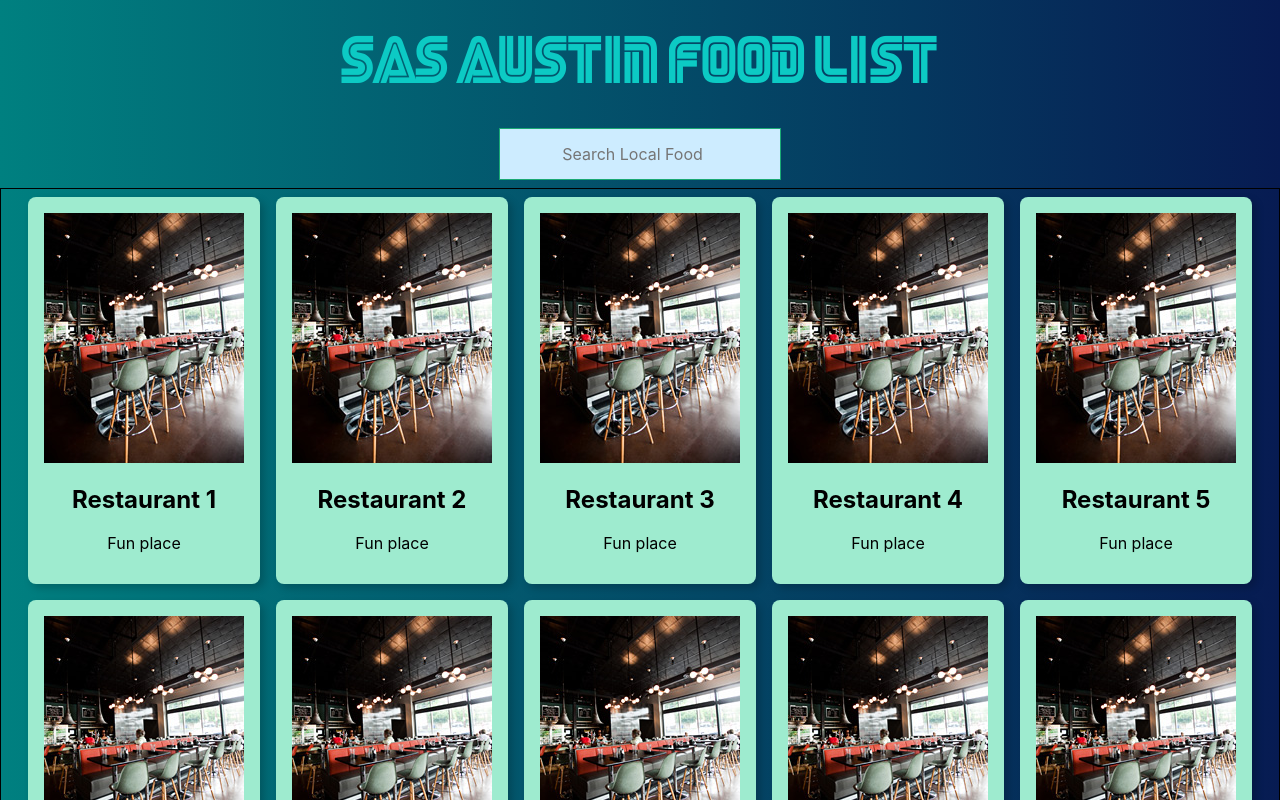
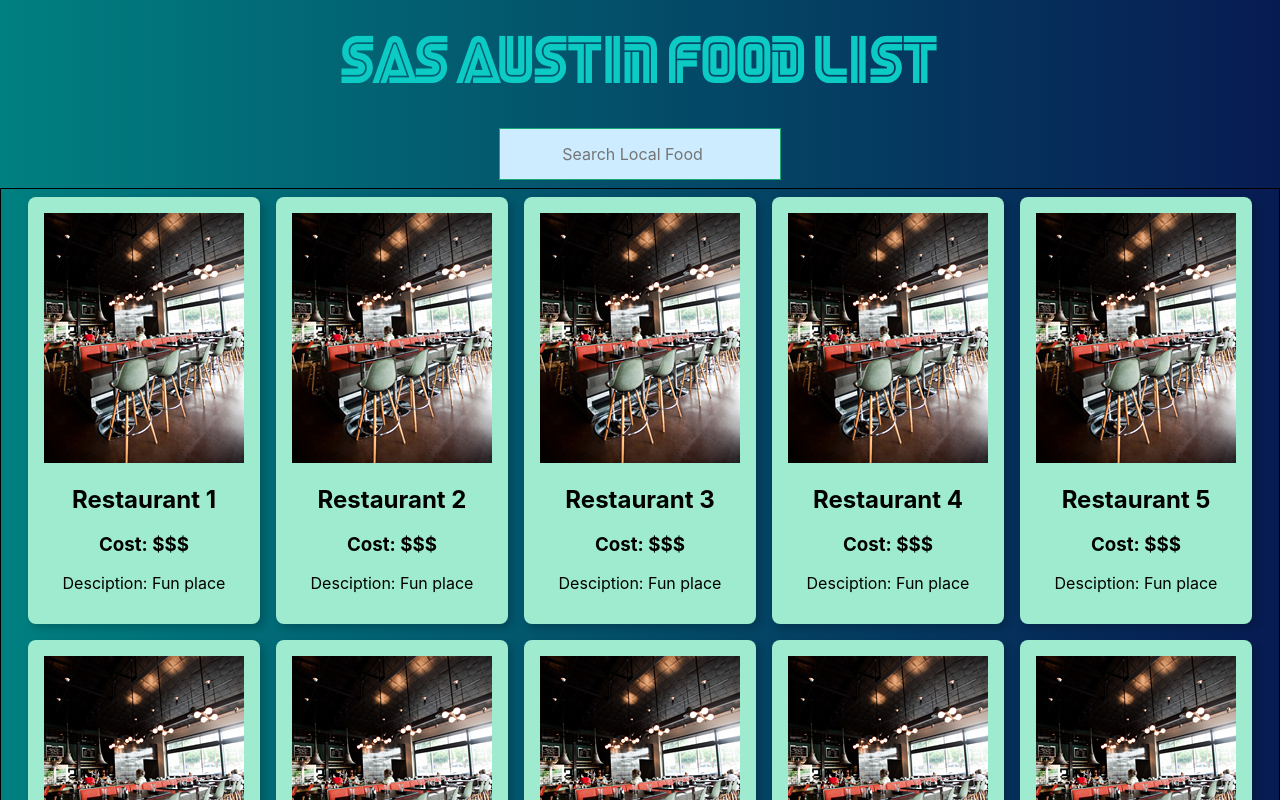
Before and after one commit to KrisStobbe/restaurant-ui, a React (Create React App) app: page / in a window 1280 px wide. Shown: the top 800 px of the page. Built offline with nearby package versions, Linux system fonts and the light colour scheme.

Commit message:
Adding Cost Description

```diff
--- a/src/Card.js
+++ b/src/Card.js
@@ -4,15 +4,15 @@ import React from 'react';
 import one from './photos/1.jpeg';
 
 const Card = (props) => {
-	const {name, cost, Description } = props;
+	const {name, Cost, Description } = props;
 	return (
 	<div className = 'tc bg-light-green dib br3 pa3 ma2 grow bw2 shadow-5'>
 		{/* Image for each Restaurant that I use */}
 		<img alt = 'Food' src = {one} />
 			<div>
 				<h2>{name}</h2>
-				<p>{cost}</p>
-				<p>{Description}</p>
+				<h3>Cost: {Cost}</h3>
+				<p>Desciption: {Description}</p>
 			</div>
 	</div>
 	);
--- a/src/CardList.js
+++ b/src/CardList.js
@@ -10,7 +10,7 @@ const CardList = ({ restaurants }) => {
 					<Card
 						id={restaurants[i].id}
 						name={restaurants[i].name}
-						cost={restaurants[i].cost}
+						Cost={restaurants[i].Cost}
 						Description = {restaurants[i].Description}/>
 				);
 			})
```
